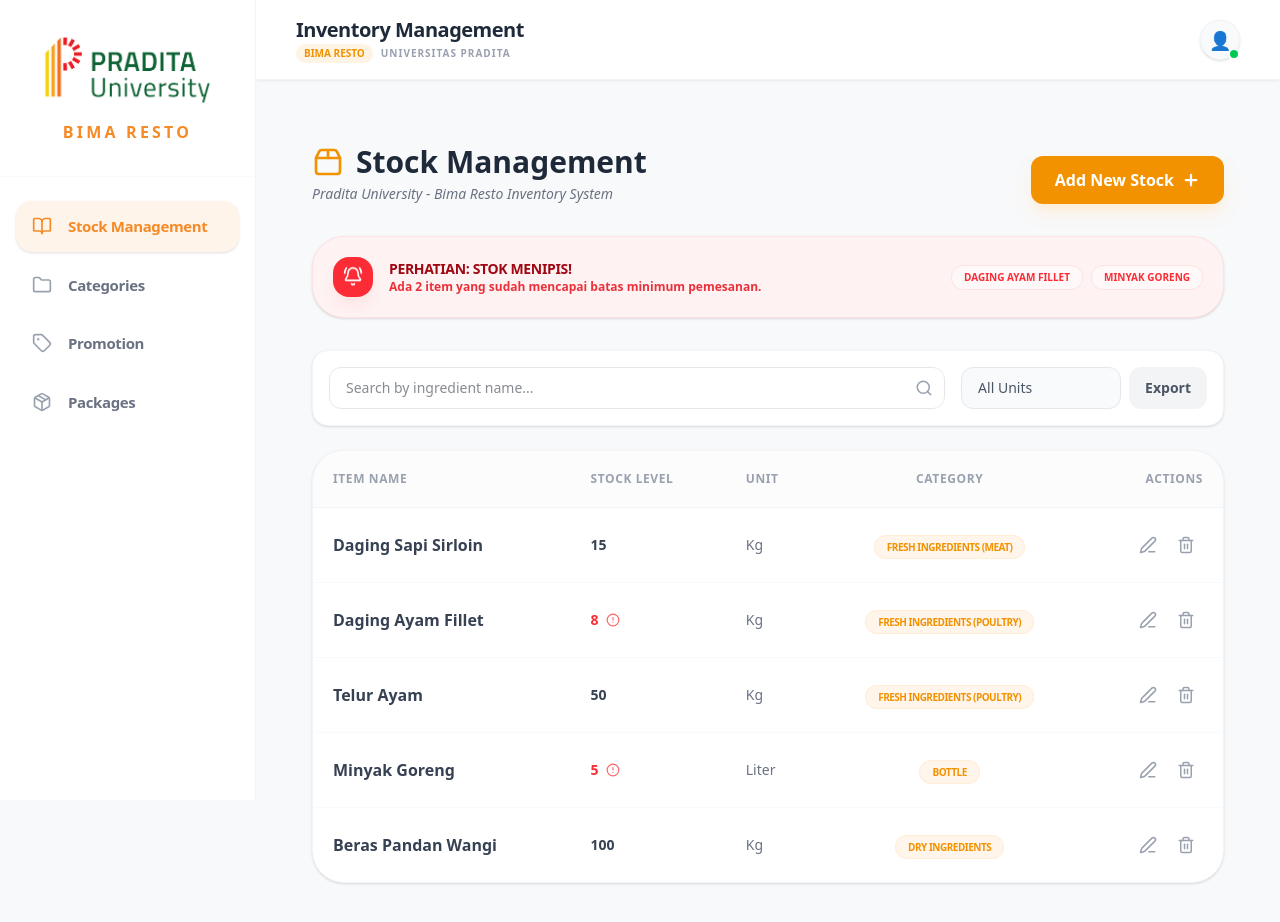
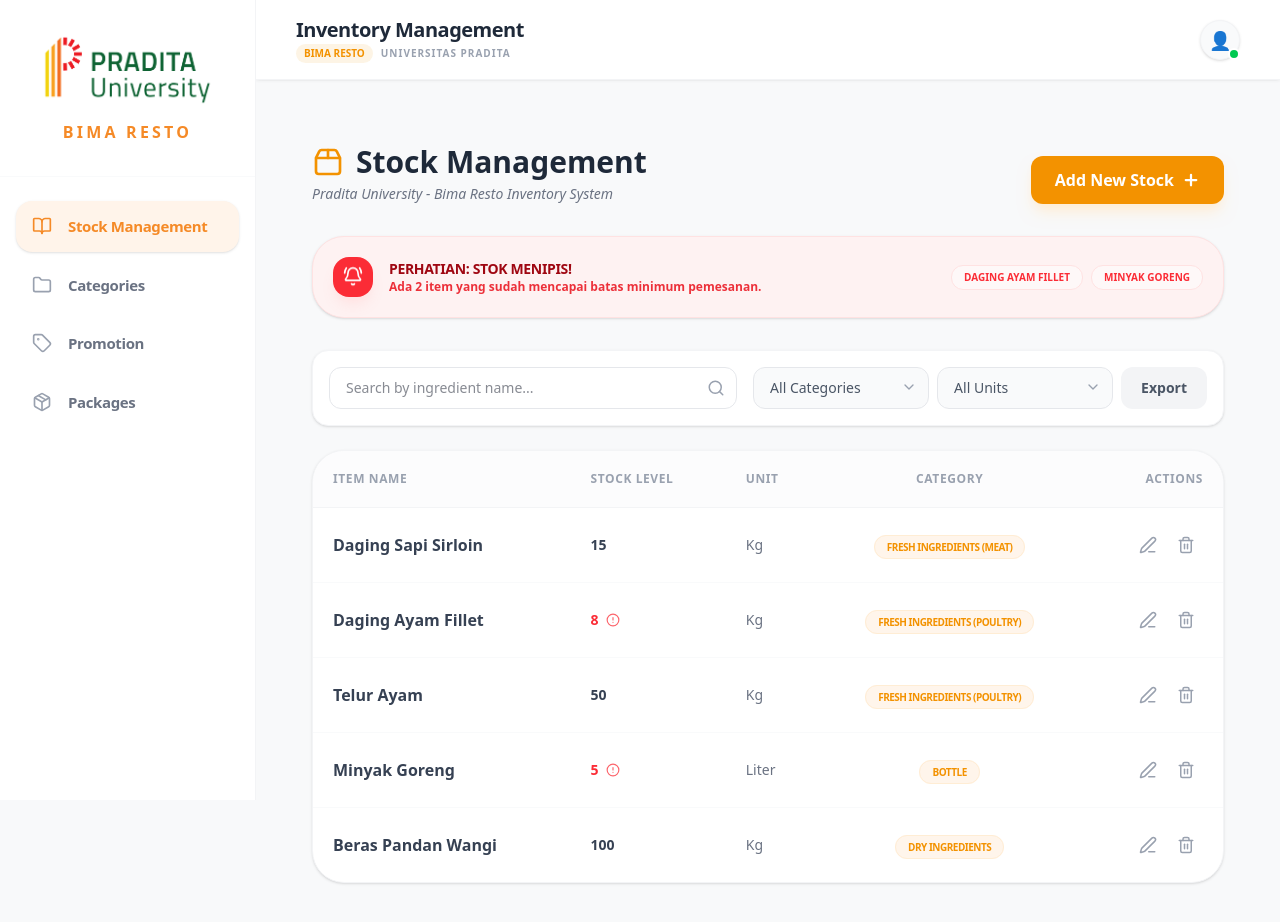
Before and after one commit to Jonatan345/Frontend, a Next.js app: page / in a window 1280 px wide. Shown: the top 922 px of the page. Built offline with nearby package versions, Linux system fonts and the light colour scheme.

Commit message:
feat: integrasi filter kategori, export CSV,

```diff
--- a/app/page.tsx
+++ b/app/page.tsx
@@ -10,14 +10,15 @@
   const [isDeleteModalOpen, setIsDeleteModalOpen] = useState(false);
   const [itemToDelete, setItemToDelete] = useState<string | null>(null);
   const [searchQuery, setSearchQuery] = useState("");
+  const [selectedCategory, setSelectedCategory] = useState("All Categories"); // State baru untuk filter kategori
   const [editingStock, setEditingStock] = useState<any>(null);
 
-  // Data Awal: Menambahkan properti minStock untuk setiap item
+  // Data Awal dengan Kategori
   const [stockData, setStockData] = useState([
     { name: "Daging Sapi Sirloin", quantity: 15, unit: "Kg", category: "Fresh Ingredients (Meat)", minStock: 10 },
-    { name: "Daging Ayam Fillet", quantity: 8, unit: "Kg", category: "Fresh Ingredients (Poultry)", minStock: 10 }, // Menipis
+    { name: "Daging Ayam Fillet", quantity: 8, unit: "Kg", category: "Fresh Ingredients (Poultry)", minStock: 10 },
     { name: "Telur Ayam", quantity: 50, unit: "Kg", category: "Fresh Ingredients (Poultry)", minStock: 20 },
-    { name: "Minyak Goreng", quantity: 5, unit: "Liter", category: "Bottle", minStock: 10 }, // Menipis
+    { name: "Minyak Goreng", quantity: 5, unit: "Liter", category: "Bottle", minStock: 10 },
     { name: "Beras Pandan Wangi", quantity: 100, unit: "Kg", category: "Dry Ingredients", minStock: 20 },
   ]);
 
@@ -61,7 +62,8 @@
 
   const handleExport = () => {
     const headers = ["Item Name", "Stock Level", "Unit", "Category", "Min Stock"];
-    const csvRows = stockData.map(item =>
+    // Menggunakan filteredStock agar data yang di-export sesuai dengan filter di layar
+    const csvRows = filteredStock.map(item =>
       `"${item.name}",${item.quantity},"${item.unit}","${item.category}",${item.minStock}`
     );
     const csvContent = [headers.join(","), ...csvRows].join("\n");
@@ -69,13 +71,16 @@
     const url = URL.createObjectURL(blob);
     const link = document.createElement("a");
     link.setAttribute("href", url);
-    link.setAttribute("download", `BimaResto_Stock_${new Date().toISOString().split('T')[0]}.csv`);
+    link.setAttribute("download", `BimaResto_Stock_${selectedCategory}_${new Date().toISOString().split('T')[0]}.csv`);
     link.click();
   };
 
-  const filteredStock = stockData.filter((item) =>
-    item.name.toLowerCase().includes(searchQuery.toLowerCase())
-  );
+  // Logika Filter Ganda: Search Query DAN Kategori
+  const filteredStock = stockData.filter((item) => {
+    const matchesSearch = item.name.toLowerCase().includes(searchQuery.toLowerCase());
+    const matchesCategory = selectedCategory === "All Categories" || item.category === selectedCategory;
+    return matchesSearch && matchesCategory;
+  });
 
   // Logika untuk menghitung berapa banyak item yang stoknya menipis
   const lowStockItems = stockData.filter(item => item.quantity <= (item.minStock || 0));
@@ -101,7 +106,7 @@
         </button>
       </div>
 
-      {/* --- Alert Banner: Muncul jika ada stok di bawah batas minimum --- */}
+      {/* --- Alert Banner --- */}
       {hasLowStock && (
         <div className="mb-8 bg-red-50 border border-red-100 p-5 rounded-[2rem] flex items-center justify-between shadow-sm animate-in fade-in slide-in-from-top-4 duration-500">
           <div className="flex items-center gap-4">
@@ -127,6 +132,7 @@
 
       {/* --- Toolbar / Filter Section --- */}
       <div className="bg-white p-4 rounded-2xl border border-gray-100 shadow-sm mb-6 flex flex-col md:flex-row gap-4 items-center">
+        {/* Search Input */}
         <div className="relative flex-1 w-full">
           <input
             type="text"
@@ -138,16 +144,40 @@
           <Search className="absolute right-3 top-3 text-gray-400" size={18} />
         </div>
 
-        <div className="flex gap-2 w-full md:w-auto">
-          <select className="flex-1 md:w-40 appearance-none bg-gray-50 border border-gray-200 rounded-xl px-4 py-2.5 pr-10 text-gray-600 outline-none font-medium text-sm cursor-pointer">
-            <option>All Units</option>
-            <option>Kg</option>
-            <option>Liter</option>
-            <option>Pcs</option>
-          </select>
+        {/* Dropdown Group */}
+        <div className="flex flex-wrap gap-2 w-full md:w-auto">
+          {/* Dropdown Filter Kategori */}
+          <div className="relative flex-1 md:w-56">
+            <select
+              value={selectedCategory}
+              onChange={(e) => setSelectedCategory(e.target.value)}
+              className="w-full appearance-none bg-gray-50 border border-gray-200 rounded-xl px-4 py-2.5 pr-10 text-gray-600 outline-none font-medium text-sm cursor-pointer hover:bg-gray-100 transition-colors"
+            >
+              <option value="All Categories">All Categories</option>
+              <option value="Dry Ingredients">Dry Ingredients</option>
+              <option value="Fresh Ingredients (Vegetable)">Fresh Ingredients (Vegetable)</option>
+              <option value="Fresh Ingredients (Fruits)">Fresh Ingredients (Fruits)</option>
+              <option value="Fresh Ingredients (Poultry)">Fresh Ingredients (Poultry)</option>
+              <option value="Fresh Ingredients (Meat)">Fresh Ingredients (Meat)</option>
+              <option value="Fresh Ingredients (Seafood)">Fresh Ingredients (Seafood)</option>
+              <option value="Bottle">Bottle</option>
+            </select>
+            <ChevronDown className="absolute right-3 top-3 text-gray-400 pointer-events-none" size={16} />
+          </div>
+
+          <div className="relative flex-1 md:w-32">
+            <select className="w-full appearance-none bg-gray-50 border border-gray-200 rounded-xl px-4 py-2.5 pr-10 text-gray-600 outline-none font-medium text-sm cursor-pointer">
+              <option>All Units</option>
+              <option>Kg</option>
+              <option>Liter</option>
+              <option>Pcs</option>
+            </select>
+            <ChevronDown className="absolute right-3 top-3 text-gray-400 pointer-events-none" size={16} />
+          </div>
+
           <button
             onClick={handleExport}
-            className="bg-gray-100 text-gray-600 px-4 py-2.5 rounded-xl font-bold text-sm hover:bg-gray-200 transition-colors"
+            className="bg-gray-100 text-gray-600 px-5 py-2.5 rounded-xl font-bold text-sm hover:bg-gray-200 transition-all active:scale-95"
           >
             Export
           </button>
@@ -170,7 +200,6 @@
             <tbody className="divide-y divide-gray-50">
               {filteredStock.length > 0 ? (
                 filteredStock.map((item, index) => {
-                  // Mengecek apakah stok saat ini kurang dari atau sama dengan batas minimum
                   const isLowStock = item.quantity <= (item.minStock || 0);
 
                   return (
@@ -186,7 +215,6 @@
                           {isLowStock && (
                             <div className="group relative flex items-center">
                               <AlertCircle size={14} className="text-red-500 animate-pulse" />
-                              {/* Tooltip Batas Minimum */}
                               <span className="absolute left-6 hidden group-hover:block bg-gray-800 text-white text-[9px] px-2 py-1 rounded whitespace-nowrap z-10 font-bold uppercase tracking-widest">
                                 Min: {item.minStock} {item.unit}
                               </span>
@@ -222,7 +250,9 @@
               ) : (
                 <tr>
                   <td colSpan={5} className="p-20 text-center text-gray-400 italic">
-                    No stock data found for "{searchQuery}"
+                    {selectedCategory !== "All Categories"
+                      ? `No stock data found for category "${selectedCategory}"`
+                      : `No stock data found for "${searchQuery}"`}
                   </td>
                 </tr>
               )}
```
